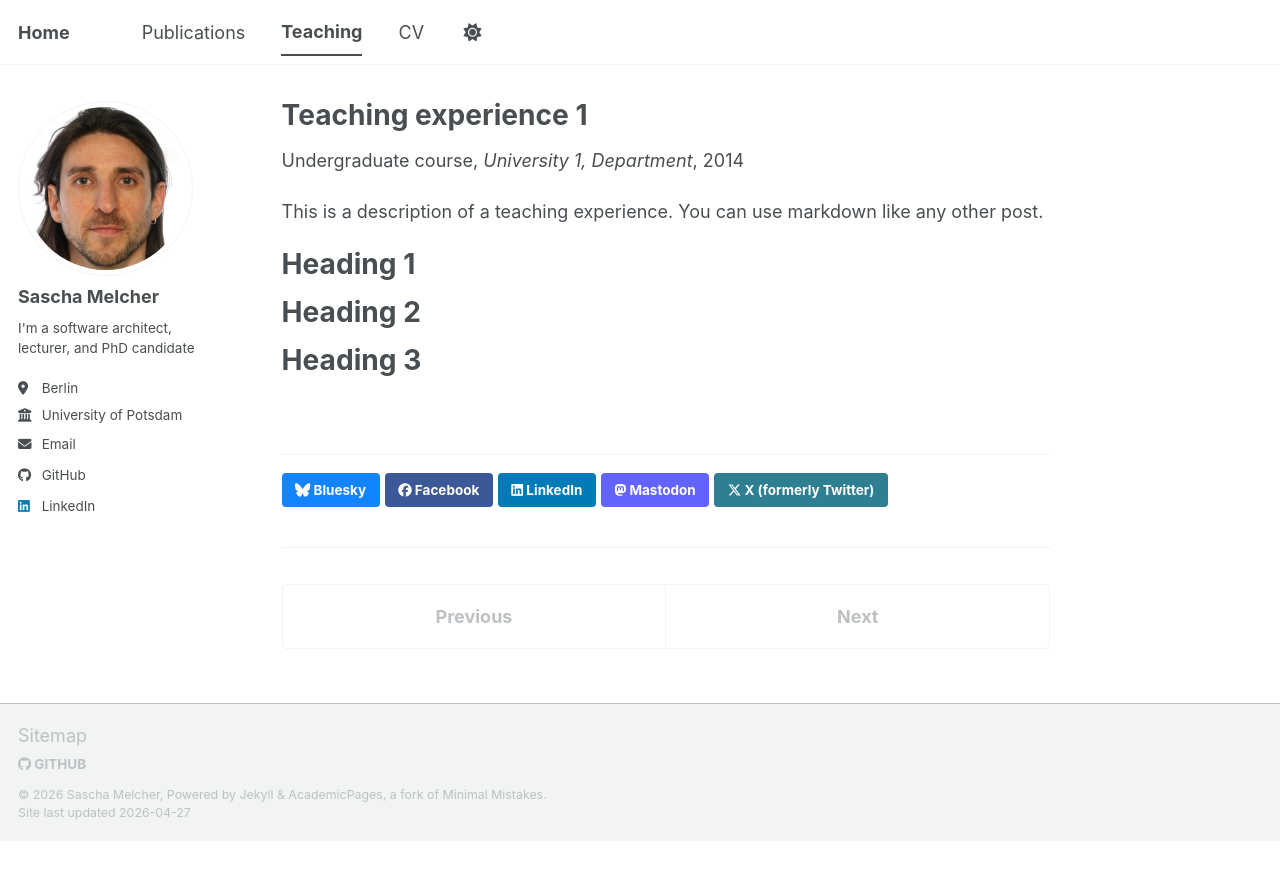
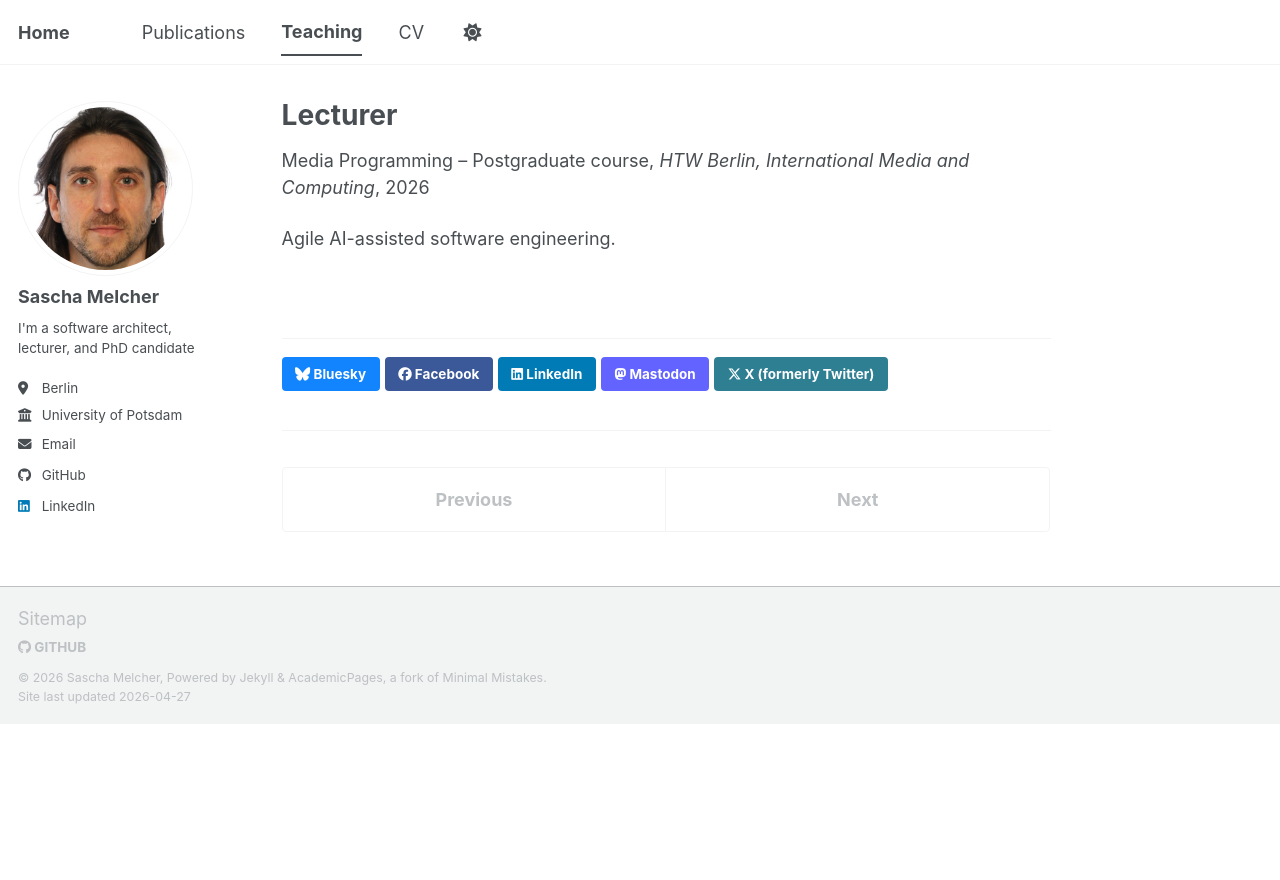
Before and after one commit to sashamelcher/sashamelcher.github.io, a Jekyll site: the page built from _teaching/2014-spring-teaching-1.md, in a window 1280 px wide. Shown: the top 880 px of the page. Built offline with Jekyll 4.4.1, drawn with Linux system fonts in a browser that asks for light colours; a script bundle is joined from its source files by our own code; library files that are not in the unit come from our copies.

Commit message:
Update 2026-teaching-1.md

```diff
--- a/_teaching/2014-spring-teaching-1.md
+++ b/_teaching/2014-spring-teaching-1.md
@@ -1,20 +1,11 @@
 ---
-title: "Teaching experience 1"
+title: "Lecturer"
 collection: teaching
-type: "Undergraduate course"
-permalink: /teaching/2014-spring-teaching-1
-venue: "University 1, Department"
-date: 2014-01-01
-location: "City, Country"
+type: "Media Programming – Postgraduate course"
+permalink: /teaching/2026-teaching-1
+venue: "HTW Berlin, International Media and Computing"
+date: 2026-04-01
+location: "Berlin, Germany"
 ---
 
-This is a description of a teaching experience. You can use markdown like any other post.
-
-Heading 1
-======
-
-Heading 2
-======
-
-Heading 3
-======
+Agile AI-assisted software engineering.
```
